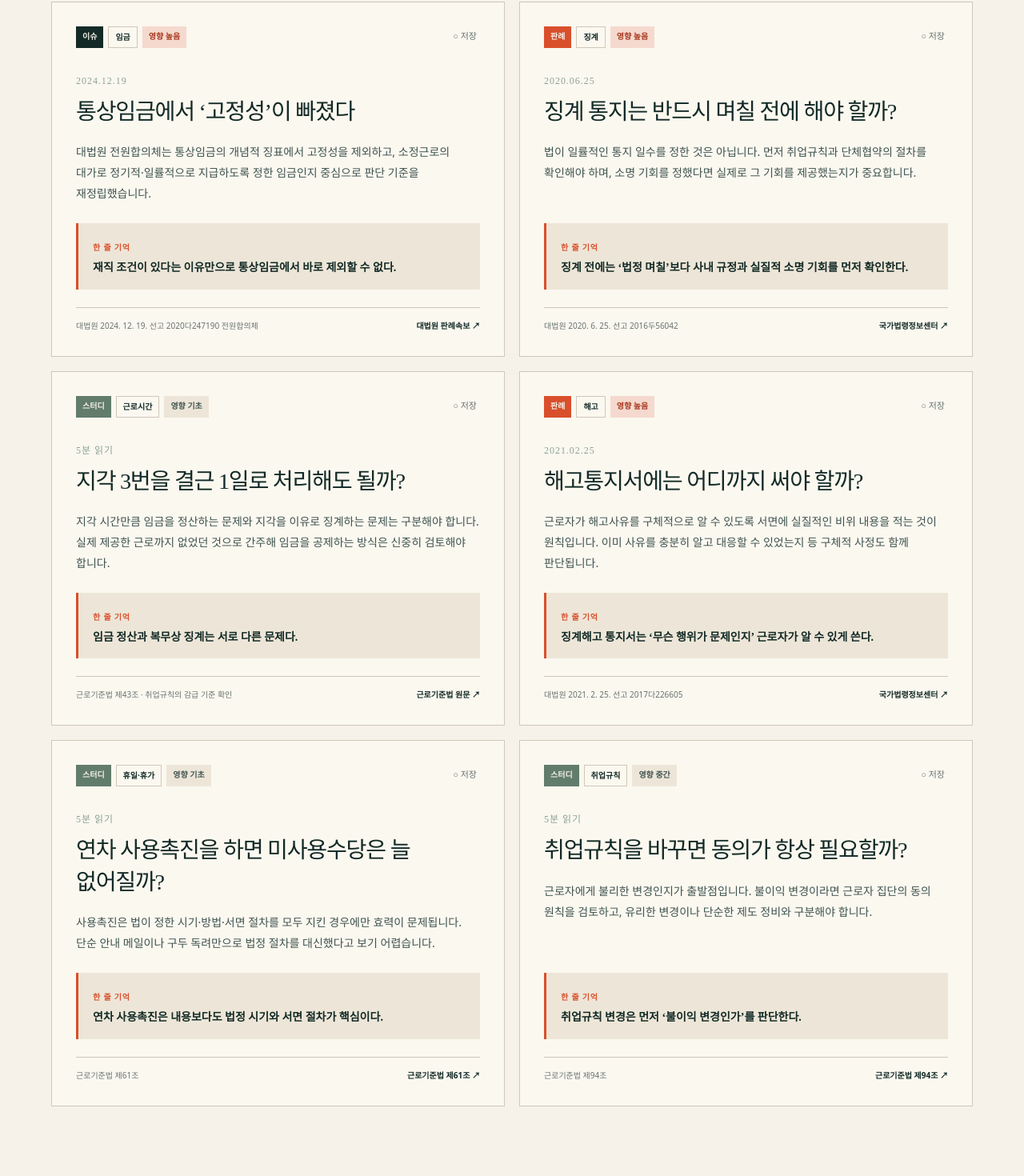
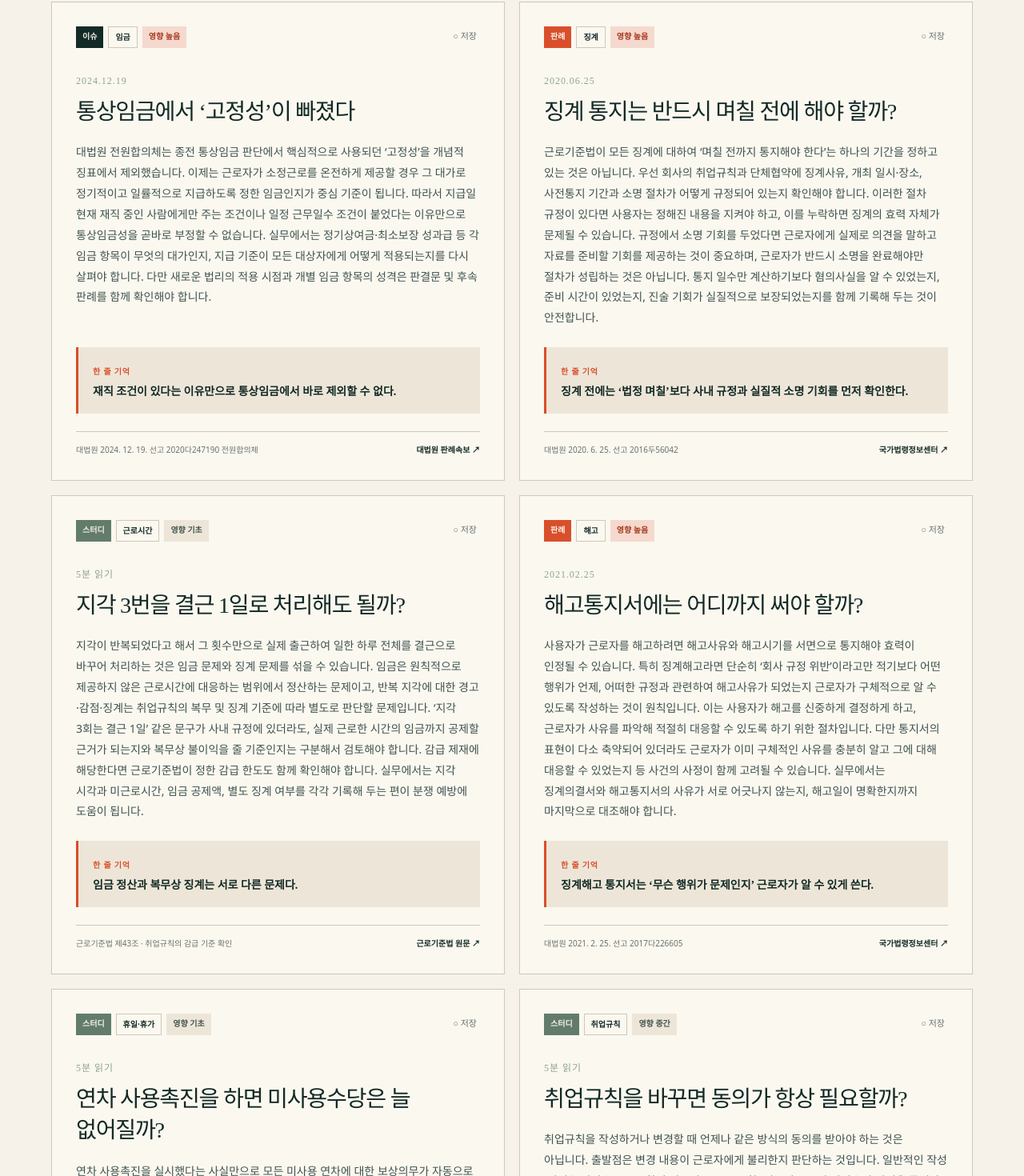
Before and after one commit to autok114/labor-note, a Next.js app: page / in a window 1280 px wide. Shown: the part 1320-2790 px from the top of the page at 80% size. Built offline with nearby package versions, Linux system fonts and the light colour scheme.

Commit message:
Expand labor briefing summaries

```diff
--- a/app/page.tsx
+++ b/app/page.tsx
@@ -27,7 +27,7 @@ const articles: Article[] = [
     date: "2024.12.19",
     title: "통상임금에서 ‘고정성’이 빠졌다",
     summary:
-      "대법원 전원합의체는 통상임금의 개념적 징표에서 고정성을 제외하고, 소정근로의 대가로 정기적·일률적으로 지급하도록 정한 임금인지 중심으로 판단 기준을 재정립했습니다.",
+      "대법원 전원합의체는 종전 통상임금 판단에서 핵심적으로 사용되던 ‘고정성’을 개념적 징표에서 제외했습니다. 이제는 근로자가 소정근로를 온전하게 제공할 경우 그 대가로 정기적이고 일률적으로 지급하도록 정한 임금인지가 중심 기준이 됩니다. 따라서 지급일 현재 재직 중인 사람에게만 주는 조건이나 일정 근무일수 조건이 붙었다는 이유만으로 통상임금성을 곧바로 부정할 수 없습니다. 실무에서는 정기상여금·최소보장 성과급 등 각 임금 항목이 무엇의 대가인지, 지급 기준이 모든 대상자에게 어떻게 적용되는지를 다시 살펴야 합니다. 다만 새로운 법리의 적용 시점과 개별 임금 항목의 성격은 판결문 및 후속 판례를 함께 확인해야 합니다.",
     memory: "재직 조건이 있다는 이유만으로 통상임금에서 바로 제외할 수 없다.",
     source:
       "https://www.scourt.go.kr/portal/news/NewsViewAction.work?gubun=4&pageIndex=1&searchOption=&searchWord=&seqnum=10200&type=5",
@@ -42,7 +42,7 @@ const articles: Article[] = [
     date: "2020.06.25",
     title: "징계 통지는 반드시 며칠 전에 해야 할까?",
     summary:
-      "법이 일률적인 통지 일수를 정한 것은 아닙니다. 먼저 취업규칙과 단체협약의 절차를 확인해야 하며, 소명 기회를 정했다면 실제로 그 기회를 제공했는지가 중요합니다.",
+      "근로기준법이 모든 징계에 대하여 ‘며칠 전까지 통지해야 한다’는 하나의 기간을 정하고 있는 것은 아닙니다. 우선 회사의 취업규칙과 단체협약에 징계사유, 개최 일시·장소, 사전통지 기간과 소명 절차가 어떻게 규정되어 있는지 확인해야 합니다. 이러한 절차 규정이 있다면 사용자는 정해진 내용을 지켜야 하고, 이를 누락하면 징계의 효력 자체가 문제될 수 있습니다. 규정에서 소명 기회를 두었다면 근로자에게 실제로 의견을 말하고 자료를 준비할 기회를 제공하는 것이 중요하며, 근로자가 반드시 소명을 완료해야만 절차가 성립하는 것은 아닙니다. 통지 일수만 계산하기보다 혐의사실을 알 수 있었는지, 준비 시간이 있었는지, 진술 기회가 실질적으로 보장되었는지를 함께 기록해 두는 것이 안전합니다.",
     memory: "징계 전에는 ‘법정 며칠’보다 사내 규정과 실질적 소명 기회를 먼저 확인한다.",
     source: "https://www.law.go.kr/LSW/precInfoP.do?precSeq=211773",
     sourceLabel: "국가법령정보센터",
@@ -56,7 +56,7 @@ const articles: Article[] = [
     date: "5분 읽기",
     title: "지각 3번을 결근 1일로 처리해도 될까?",
     summary:
-      "지각 시간만큼 임금을 정산하는 문제와 지각을 이유로 징계하는 문제는 구분해야 합니다. 실제 제공한 근로까지 없었던 것으로 간주해 임금을 공제하는 방식은 신중히 검토해야 합니다.",
+      "지각이 반복되었다고 해서 그 횟수만으로 실제 출근하여 일한 하루 전체를 결근으로 바꾸어 처리하는 것은 임금 문제와 징계 문제를 섞을 수 있습니다. 임금은 원칙적으로 제공하지 않은 근로시간에 대응하는 범위에서 정산하는 문제이고, 반복 지각에 대한 경고·감점·징계는 취업규칙의 복무 및 징계 기준에 따라 별도로 판단할 문제입니다. ‘지각 3회는 결근 1일’ 같은 문구가 사내 규정에 있더라도, 실제 근로한 시간의 임금까지 공제할 근거가 되는지와 복무상 불이익을 줄 기준인지는 구분해서 검토해야 합니다. 감급 제재에 해당한다면 근로기준법이 정한 감급 한도도 함께 확인해야 합니다. 실무에서는 지각 시각과 미근로시간, 임금 공제액, 별도 징계 여부를 각각 기록해 두는 편이 분쟁 예방에 도움이 됩니다.",
     memory: "임금 정산과 복무상 징계는 서로 다른 문제다.",
     source: "https://www.law.go.kr/법령/근로기준법",
     sourceLabel: "근로기준법 원문",
@@ -70,7 +70,7 @@ const articles: Article[] = [
     date: "2021.02.25",
     title: "해고통지서에는 어디까지 써야 할까?",
     summary:
-      "근로자가 해고사유를 구체적으로 알 수 있도록 서면에 실질적인 비위 내용을 적는 것이 원칙입니다. 이미 사유를 충분히 알고 대응할 수 있었는지 등 구체적 사정도 함께 판단됩니다.",
+      "사용자가 근로자를 해고하려면 해고사유와 해고시기를 서면으로 통지해야 효력이 인정될 수 있습니다. 특히 징계해고라면 단순히 ‘회사 규정 위반’이라고만 적기보다 어떤 행위가 언제, 어떠한 규정과 관련하여 해고사유가 되었는지 근로자가 구체적으로 알 수 있도록 작성하는 것이 원칙입니다. 이는 사용자가 해고를 신중하게 결정하게 하고, 근로자가 사유를 파악해 적절히 대응할 수 있도록 하기 위한 절차입니다. 다만 통지서의 표현이 다소 축약되어 있더라도 근로자가 이미 구체적인 사유를 충분히 알고 그에 대해 대응할 수 있었는지 등 사건의 사정이 함께 고려될 수 있습니다. 실무에서는 징계의결서와 해고통지서의 사유가 서로 어긋나지 않는지, 해고일이 명확한지까지 마지막으로 대조해야 합니다.",
     memory: "징계해고 통지서는 ‘무슨 행위가 문제인지’ 근로자가 알 수 있게 쓴다.",
     source: "https://www.law.go.kr/LSW/precInfoP.do?precSeq=222729",
     sourceLabel: "국가법령정보센터",
@@ -84,7 +84,7 @@ const articles: Article[] = [
     date: "5분 읽기",
     title: "연차 사용촉진을 하면 미사용수당은 늘 없어질까?",
     summary:
-      "사용촉진은 법이 정한 시기·방법·서면 절차를 모두 지킨 경우에만 효력이 문제됩니다. 단순 안내 메일이나 구두 독려만으로 법정 절차를 대신했다고 보기 어렵습니다.",
+      "연차 사용촉진을 실시했다는 사실만으로 모든 미사용 연차에 대한 보상의무가 자동으로 없어지는 것은 아닙니다. 근로기준법 제61조는 대상 연차의 종류에 따라 사용자가 미사용 일수를 알리고 사용 시기를 정해 통보하도록 서면으로 촉구해야 하는 시기와 절차를 구체적으로 정하고 있습니다. 근로자가 기간 안에 사용 시기를 정하지 않은 경우에는 사용자가 다시 법정 시기 안에 사용 시기를 정해 서면으로 통보하는 후속 절차도 필요합니다. 따라서 일반적인 휴가 사용 독려, 게시판 공지, 구두 안내만으로는 법정 사용촉진 절차를 모두 이행했다고 단정하기 어렵습니다. 실무에서는 근로자별 미사용 일수, 각 통지일, 전달 방법과 수령 사실을 남기고 1년 미만 근로자의 연차처럼 별도 일정이 적용되는 경우도 구분해야 합니다.",
     memory: "연차 사용촉진은 내용보다도 법정 시기와 서면 절차가 핵심이다.",
     source: "https://www.law.go.kr/법령/근로기준법/제61조",
     sourceLabel: "근로기준법 제61조",
@@ -98,7 +98,7 @@ const articles: Article[] = [
     date: "5분 읽기",
     title: "취업규칙을 바꾸면 동의가 항상 필요할까?",
     summary:
-      "근로자에게 불리한 변경인지가 출발점입니다. 불이익 변경이라면 근로자 집단의 동의 원칙을 검토하고, 유리한 변경이나 단순한 제도 정비와 구분해야 합니다.",
+      "취업규칙을 작성하거나 변경할 때 언제나 같은 방식의 동의를 받아야 하는 것은 아닙니다. 출발점은 변경 내용이 근로자에게 불리한지 판단하는 것입니다. 일반적인 작성·변경은 과반수 노동조합이 있으면 그 노동조합, 없으면 근로자 과반수의 의견을 들어야 하지만, 불리하게 변경하는 경우에는 근로기준법 제94조에 따른 동의가 필요합니다. 여러 근로자 집단 가운데 일부에게만 불이익한 변경이라면 누가 동의의 주체가 되는지도 별도로 검토해야 하며, 사용자가 일방적으로 설명하고 개별 서명을 받는 것만으로 집단적 동의가 항상 충족되는 것은 아닙니다. 실무에서는 변경 전후 조문을 나란히 비교해 불이익 여부와 적용 대상을 정리하고, 의견청취 또는 동의 과정과 결과를 문서로 남긴 뒤 신고 절차까지 연결해야 합니다.",
     memory: "취업규칙 변경은 먼저 ‘불이익 변경인가’를 판단한다.",
     source: "https://www.law.go.kr/법령/근로기준법/제94조",
     sourceLabel: "근로기준법 제94조",
```
